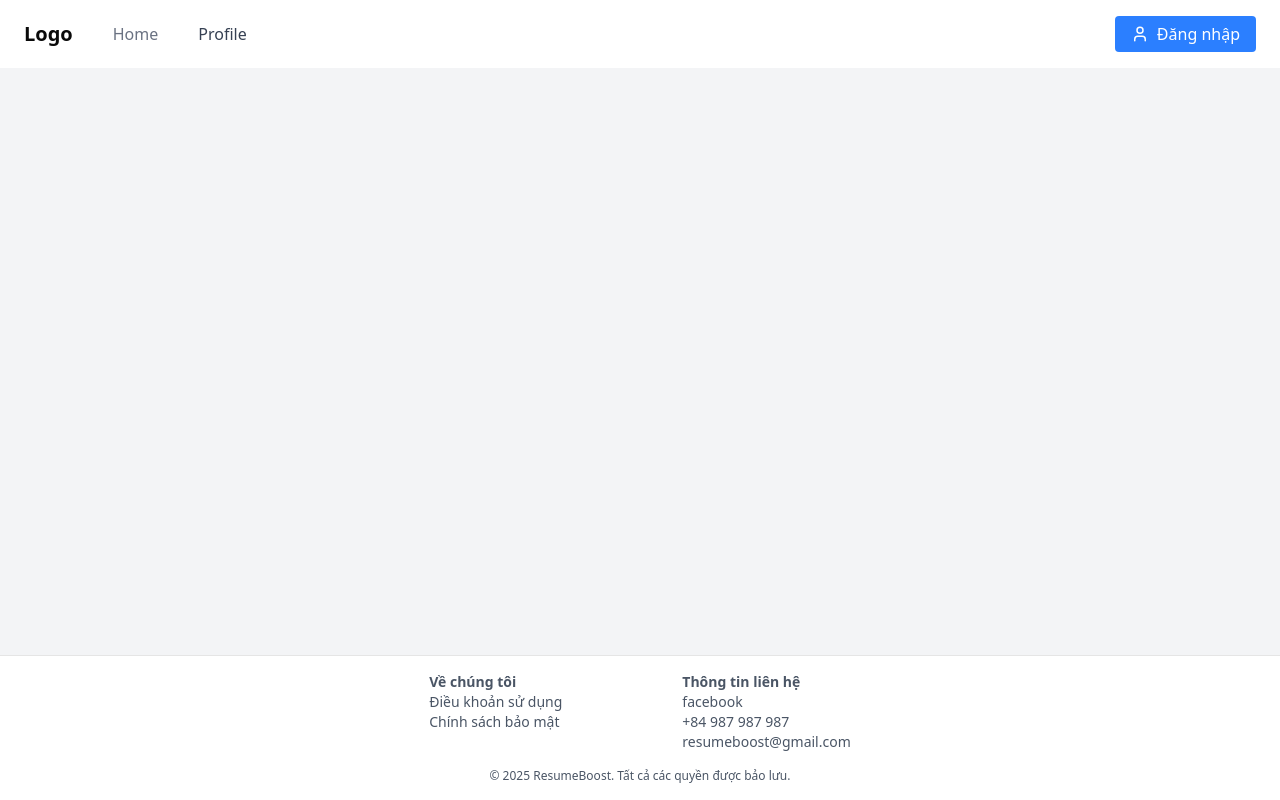
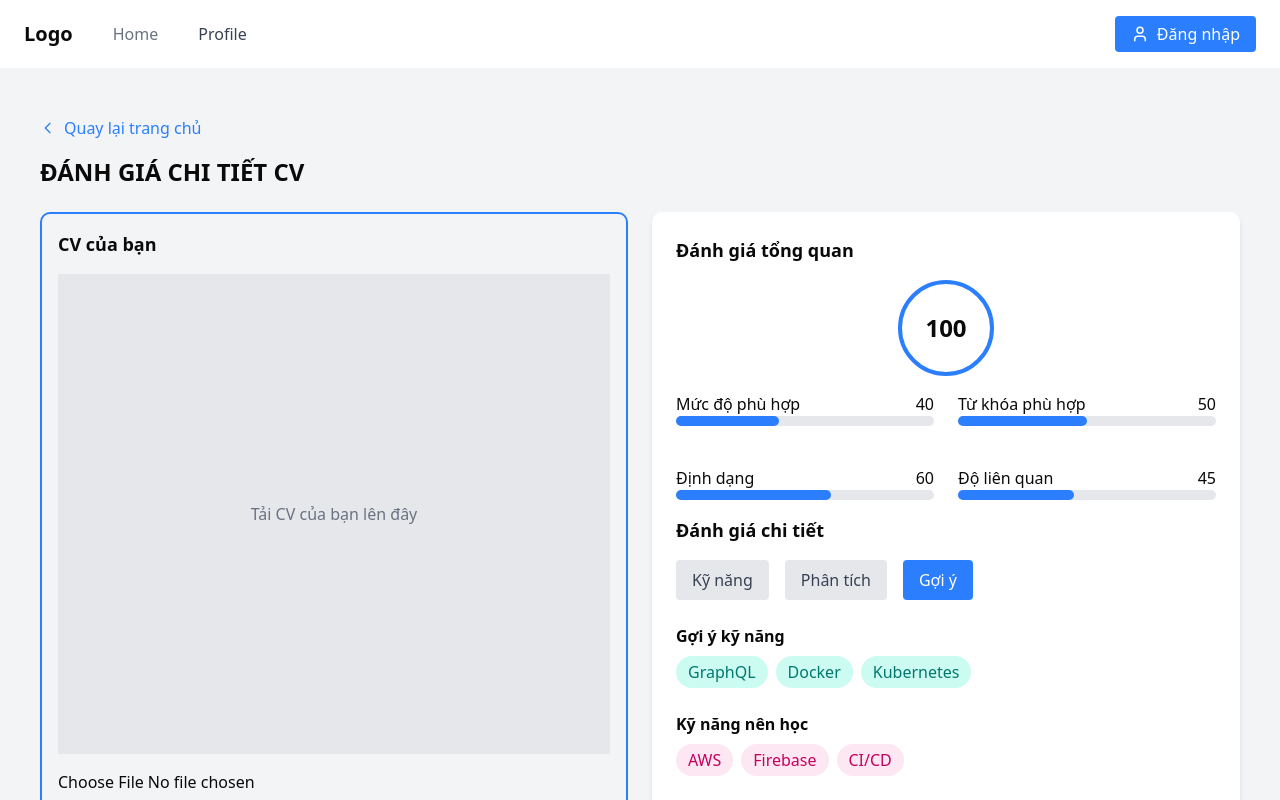
Before and after one commit to trgcghai/ResumeBoost, a React (Vite) app: page /details/1/suggestions in a window 1280 px wide. Shown: the top 800 px of the page. Built offline with nearby package versions, Linux system fonts and the light colour scheme.

Commit message:
update route xem ket qua tung cv

```diff
--- a/src/routes/AppRoutes.tsx
+++ b/src/routes/AppRoutes.tsx
@@ -13,6 +13,14 @@ const AppRoutes: React.FC = () => {
       <Route path="/" element={<Home />} />
       <Route path="/profile" element={<Profile />} />
 
+      <Route path="/details/:id" element={<DetailCV />}>
+        {/* Sub-routes for the tabs */}
+        <Route index element={<SkillsTab />} />
+        <Route path="skills" element={<SkillsTab />} />
+        <Route path="analysis" element={<AnalysisTab />} />
+        <Route path="suggestions" element={<SuggestionsTab />} />
+      </Route>
+
       {/* Route cha cho DetailCV */}
       <Route path="/details" element={<DetailCV />}>
         {/* Các route con sẽ tự động được render vào <Outlet /> trong DetailCV */}
```
